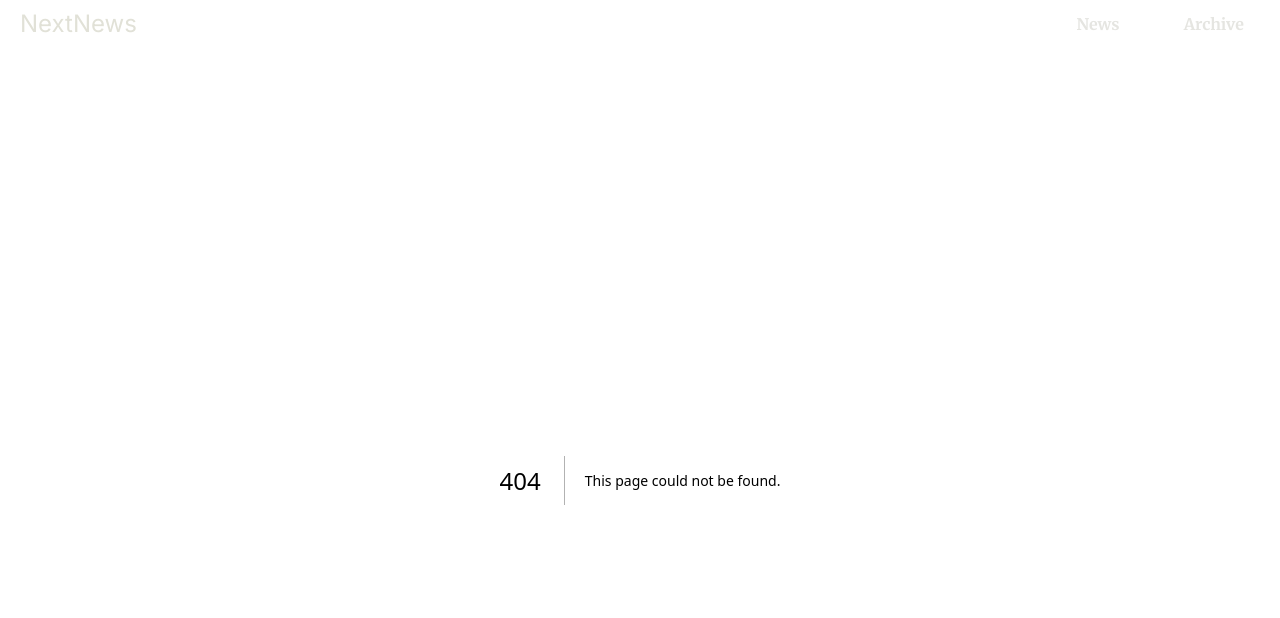
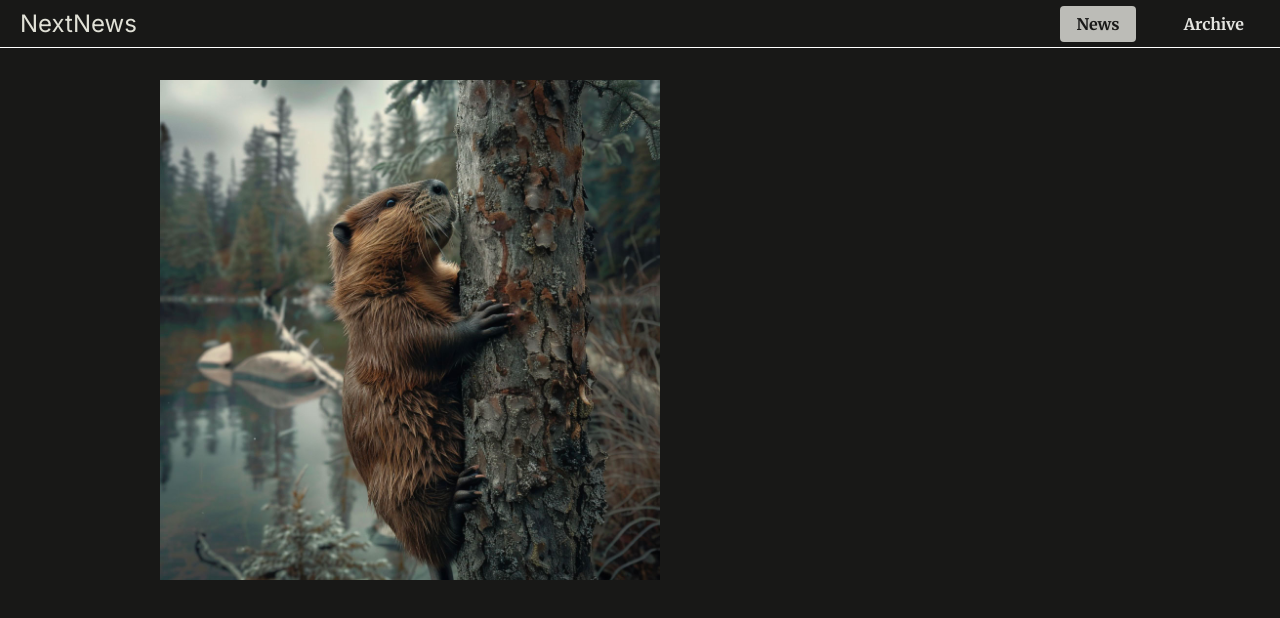
Before and after one commit to Artebah/Next-news, a Next.js app: page /news/beaver-plague/image in a window 1280 px wide. Before the commit this address had no page. Shown: the top 618 px of the page. Built offline with nearby package versions, Linux system fonts and the light colour scheme.

Commit message:
add image page for new

```diff
--- /dev/null
+++ b/app/news/[slug]/image/page.tsx
@@ -0,0 +1,19 @@
+import { notFound } from "next/navigation";
+
+import { DUMMY_NEWS } from "@/dummy-news";
+import Image from "next/image";
+
+export default function ImagePage({ params }: { params: { slug: string } }) {
+  const newsItemSlug = params.slug;
+  const newsItem = DUMMY_NEWS.find((newsItem) => newsItem.slug === newsItemSlug);
+
+  if (!newsItem) {
+    notFound();
+  }
+
+  return (
+    <div className="fullscreen-image">
+      <Image src={`/images/${newsItem.image}`} alt={newsItem.title} width={500} height={500} />
+    </div>
+  );
+}
--- a/app/news/[slug]/page.tsx
+++ b/app/news/[slug]/page.tsx
@@ -2,6 +2,7 @@ import { notFound } from "next/navigation";
 
 import { DUMMY_NEWS } from "@/dummy-news";
 import Image from "next/image";
+import Link from "next/link";
 
 export default function NewsDetailPage({ params }: { params: { slug: string } }) {
   const newsSlug = params.slug;
@@ -14,7 +15,9 @@ export default function NewsDetailPage({ params }: { params: { slug: string } })
   return (
     <article className="news-article">
       <header>
-        <Image src={`/images/${newsItem.image}`} alt={newsItem.title} width={120} height={120} />
+        <Link href={`/news/${newsItem.slug}/image`}>
+          <Image src={`/images/${newsItem.image}`} alt={newsItem.title} width={120} height={120} />
+        </Link>
         <h1>{newsItem.title}</h1>
         <time dateTime={newsItem.date}>{newsItem.date}</time>
       </header>
--- a/components/Header.tsx
+++ b/components/Header.tsx
@@ -1,6 +1,8 @@
 import Link from "next/link";
 
-export default function Header() {
+import NavLink from "./NavLink";
+
+export default function MainHeader() {
   return (
     <header id="main-header">
       <div id="logo">
@@ -9,10 +11,10 @@ export default function Header() {
       <nav>
         <ul>
           <li>
-            <Link href="/news">News</Link>
+            <NavLink href="/news">News</NavLink>
           </li>
           <li>
-            <Link href="/archive">Archive</Link>
+            <NavLink href="/archive">Archive</NavLink>
           </li>
         </ul>
       </nav>
--- /dev/null
+++ b/components/NavLink.tsx
@@ -0,0 +1,14 @@
+"use client";
+
+import Link from "next/link";
+import { usePathname } from "next/navigation";
+
+export default function NavLink({ href, children }: { href: string; children: React.ReactNode }) {
+  const path = usePathname();
+
+  return (
+    <Link href={href} className={path.startsWith(href) ? "active" : undefined}>
+      {children}
+    </Link>
+  );
+}
```
